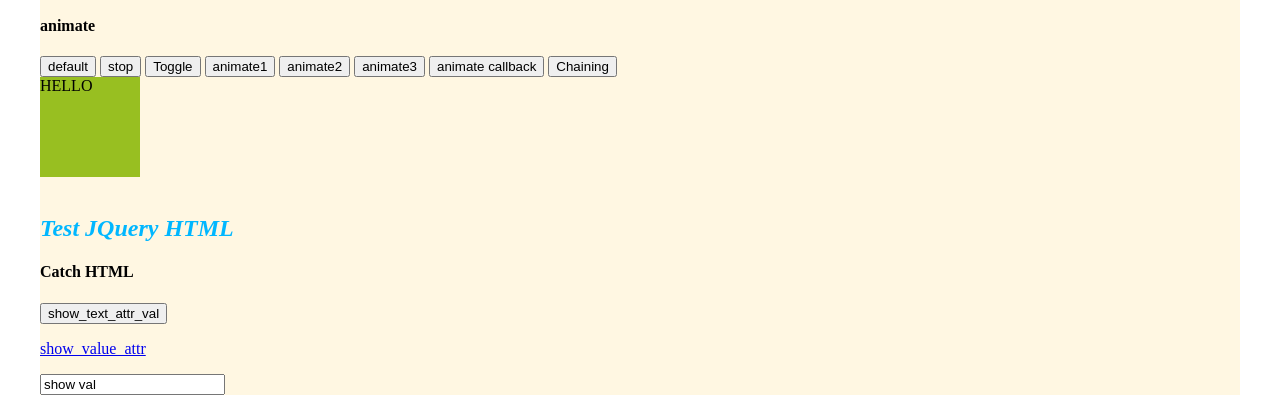
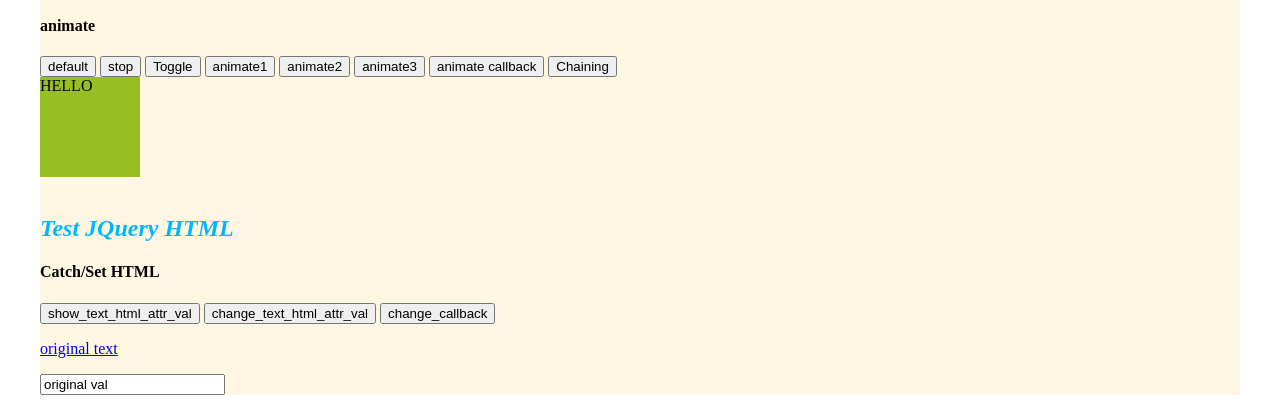
Before and after one commit to JFRabbit/taurus, a Node server app: page / in a window 1280 px wide. Shown: the part 922-1325 px from the top of the page. Run offline with Node 20, Linux system fonts and the light colour scheme.

Commit message:
update Catch/Set HTML demo

```diff
--- a/public/js/demo/jquerydemo.js
+++ b/public/js/demo/jquerydemo.js
@@ -128,7 +128,32 @@ $(document).ready(function () {
     // ======================Catch HTML=======================
     $("#show_text_and_val").click(function () {
         console.log($("#text").text());
+        console.log($("#text").html()); // 可包含标签
         console.log($("#text").attr("href"));
         console.log($("#val").val());
     });
+    $("#change_text_and_val").click(function () {
+        $("#text").text("changed1");
+        $("#text").html("<b>changed2</b>");
+        // $("#text").attr("href", "http://www.google.com");
+        $("#text").attr({
+            "href": "http://www.google.com",
+            "title": "set title"
+        });
+        $("#val").val("changed");
+    });
+    $("#change_callback").click(function () {
+        $("#text").text(function (i, originalText) {
+            return "callback: " + i + " " + originalText;
+        });
+        // $("#text").html(function (i, originalText) {
+        //     return "callback: " + i + " " + originalText;
+        // });
+        $("#text").attr("href", function (i, originalText) {
+            return "callback: " + i + " " + originalText;
+        });
+        $("#val").val(function (i, originalText) {
+            return "callback: " + i + " " + originalText;
+        });
+    });
 });
--- a/views/demo.html
+++ b/views/demo.html
@@ -101,11 +101,13 @@
             </div>
             <br>
             <h2>Test JQuery HTML</h2>
-            <h4>Catch HTML</h4>
+            <h4>Catch/Set HTML</h4>
             <div>
-                <button id="show_text_and_val">show_text_attr_val</button>
-                <p><a id="text" href="https://www.baidu.com">show_value_attr</a></p>
-                <input id="val" value="show val">
+                <button id="show_text_and_val">show_text_html_attr_val</button>
+                <button id="change_text_and_val">change_text_html_attr_val</button>
+                <button id="change_callback">change_callback</button>
+                <p><a id="text" href="https://www.baidu.com">original text</a></p>
+                <input id="val" value="original val">
             </div>
         </div>
     </div>
```
